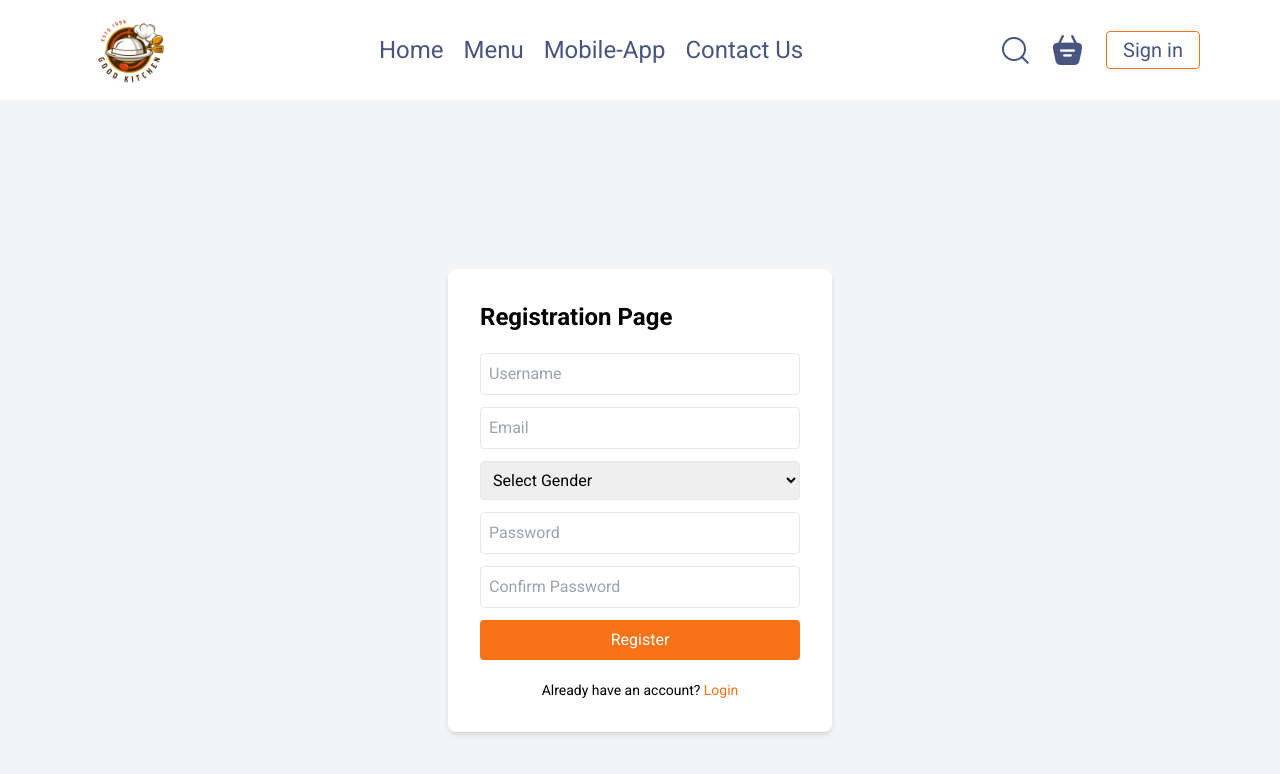
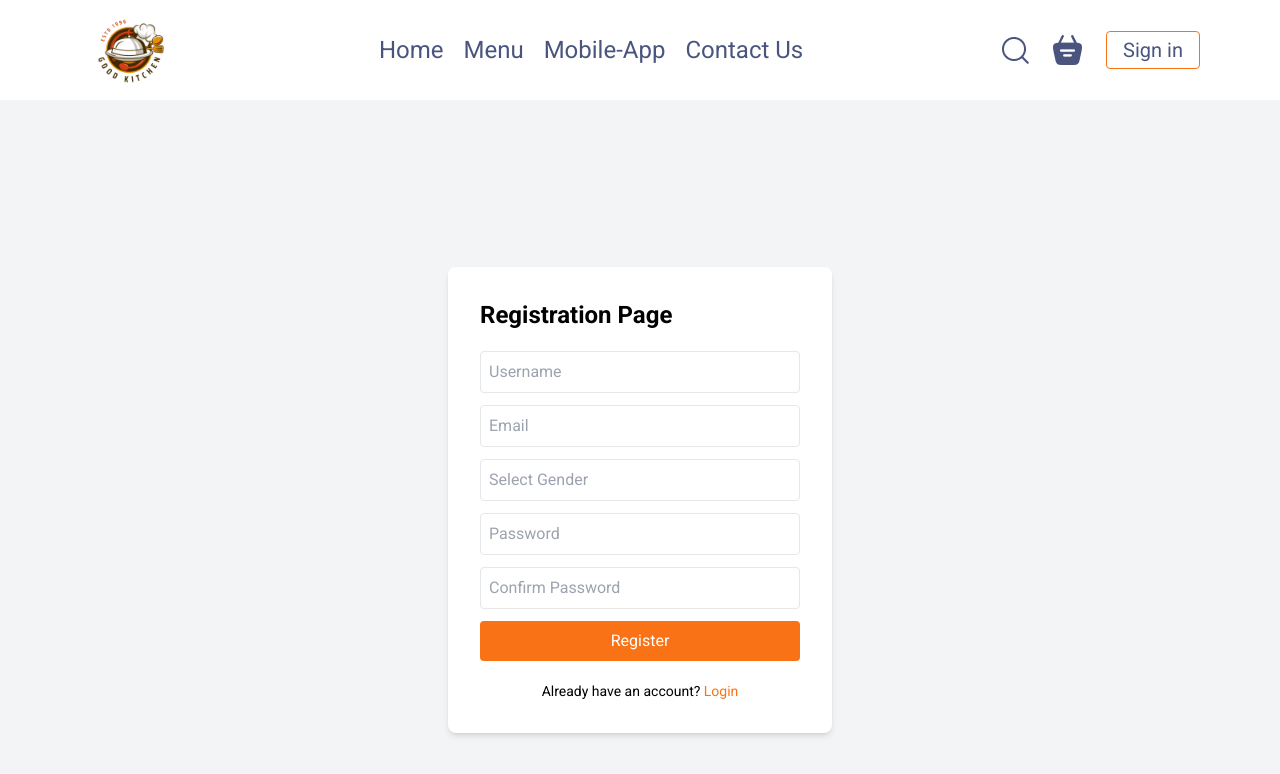
Before and after one commit to Kolawole-kehinde/food-delivery-app, a React (Vite) app in the folder foodwebsite/: page /register in a window 1280 px wide. Shown: the top 774 px of the page. Built offline with nearby package versions, Linux system fonts and the light colour scheme.

Commit message:
Updated Register and Login pages with CustomInput

```diff
--- a/foodwebsite/src/Component/Pages/auth/Login.jsx
+++ b/foodwebsite/src/Component/Pages/auth/Login.jsx
@@ -1,5 +1,7 @@
 import React from 'react'
 import { Link } from 'react-router-dom'
+import CustomInput from '../../CustomInput'
+import { LoginLists } from '../../constant/auth'
 
 const LoginPage = () => {
   return (
@@ -7,18 +9,18 @@ const LoginPage = () => {
          <div className="bg-white p-8 rounded-lg shadow-md w-96 space-y-5">
            <h1 className="text-2xl font-semibold">Login Page</h1>
            <form>
-             <input
-               type="text"
-               name="username"
-               placeholder="Username"
-               className="w-full p-2 mb-3 border rounded"
-             />
-             <input
-               type="password"
-               name="password"
-               placeholder="Password"
-               className="w-full p-2 mb-3 border rounded"
-             />
+            {
+               LoginLists.map(({name, type, placeholder}) => (
+                 <div key={name}>
+                    <CustomInput
+                       name={name}
+                       type={type}
+                       placeholder={placeholder}
+                    />
+
+                 </div>
+               ))
+            }
              <button
                type="submit"
                className="w-full bg-orange-500 text-white p-2 rounded hover:bg-orange-600"
--- a/foodwebsite/src/Component/Pages/auth/Register.jsx
+++ b/foodwebsite/src/Component/Pages/auth/Register.jsx
@@ -1,5 +1,7 @@
 import React from "react";
 import { Link } from "react-router-dom";
+import { RegisterLists } from "../../constant/auth";
+import CustomInput from "../../CustomInput";
 
 const RegisterPage = () => {
   return (
@@ -7,36 +9,19 @@ const RegisterPage = () => {
       <div className="bg-white p-8 rounded-lg shadow-md w-96 space-y-5">
         <h1 className="text-2xl font-semibold">Registration Page</h1>
         <form>
-          <input
-            type="text"
-            name="username"
-            placeholder="Username"
-            className="w-full p-2 mb-3 border rounded"
-          />
-          <input
-            type="email"
-            name="email"
-            placeholder="Email"
-            className="w-full p-2 mb-3 border rounded"
-          />
-          <select name="gender" className="w-full p-2 mb-3 border rounded">
-            <option value="">Select Gender</option>
-            <option value="male">Male</option>
-            <option value="female">Female</option>
-            <option value="other">Other</option>
-          </select>
-          <input
-            type="password"
-            name="password"
-            placeholder="Password"
-            className="w-full p-2 mb-3 border rounded"
-          />
-          <input
-            type="password"
-            name="confirmPassword"
-            placeholder="Confirm Password"
-            className="w-full p-2 mb-3 border rounded"
-          />
+            {
+                RegisterLists.map(({type, name, placeholder, options}) => (
+                <div key={name}>
+                 <CustomInput
+                    name={name}
+                    type={type}
+                    placeholder={placeholder}
+                    options={options}
+                 />
+            </div>
+
+                ))}
+
           <button
             type="submit"
             className="w-full bg-orange-500 text-white p-2 rounded hover:bg-orange-600"
--- /dev/null
+++ b/foodwebsite/src/Component/constant/auth.js
@@ -0,0 +1,41 @@
+export const RegisterLists = [
+    {
+        type: "text",
+        name: "username",
+        placeholder: "Username"
+    },
+    {
+        type: "email",
+        name: "email",
+        placeholder: "Email"
+    },
+    {
+        type: "select",
+        name: "gender",
+        placeholder: "Select Gender",
+        options: ["Male", "Female", "Other"]
+    },
+    {
+        type: "password",
+        name: "password",
+        placeholder: "Password"
+    },
+    {
+        type: "password",
+        name: "confirmPassword",
+        placeholder: "Confirm Password"
+    },
+];
+
+export const LoginLists = [
+    {
+        type: "text",
+        name: "username",
+        placeholder: "Username"
+    },
+    {
+        type: "password",
+        name: "password",
+        placeholder: "Password"
+    },
+];
```
